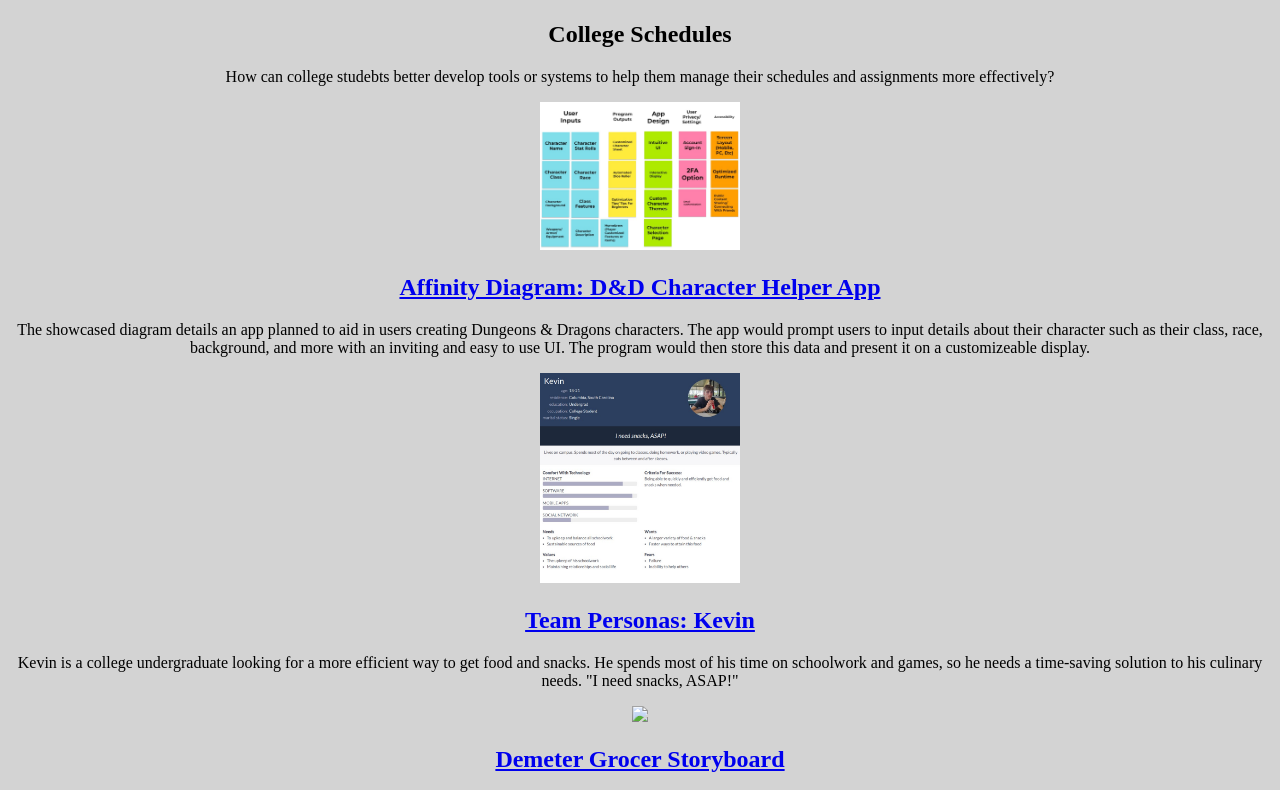
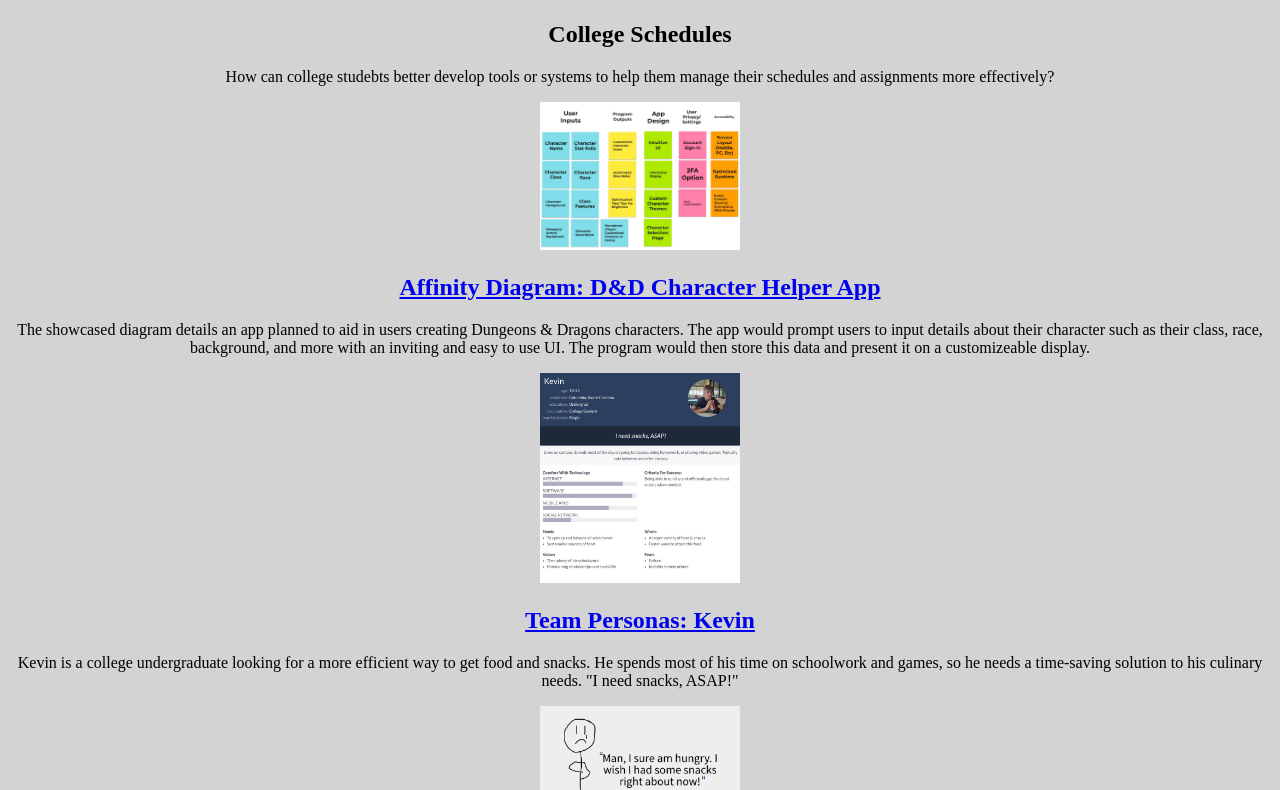
Before and after one commit to dacrafter1234567/dacrafter1234567.github.io, a plain HTML site: page index.html in a window 1280 px wide. Shown: the part 159-949 px from the top of the page. Drawn offline with Linux system fonts and the light colour scheme.

Commit message:
Update index.html

```diff
--- a/index.html
+++ b/index.html
@@ -35,7 +35,7 @@
                 </section>
             </section>
         <section class="assign">
-                <img src="images/StoryboardCfloyd.jpg">
+                <img src="images/StoryboardCfloyd.png">
                 <section class="assign-det">
                     <a href="Files/DemeterGrocerStoryboard-Cfloyd.pdf"><h2>Demeter Grocer Storyboard</h2></a>
                     <p>
```
